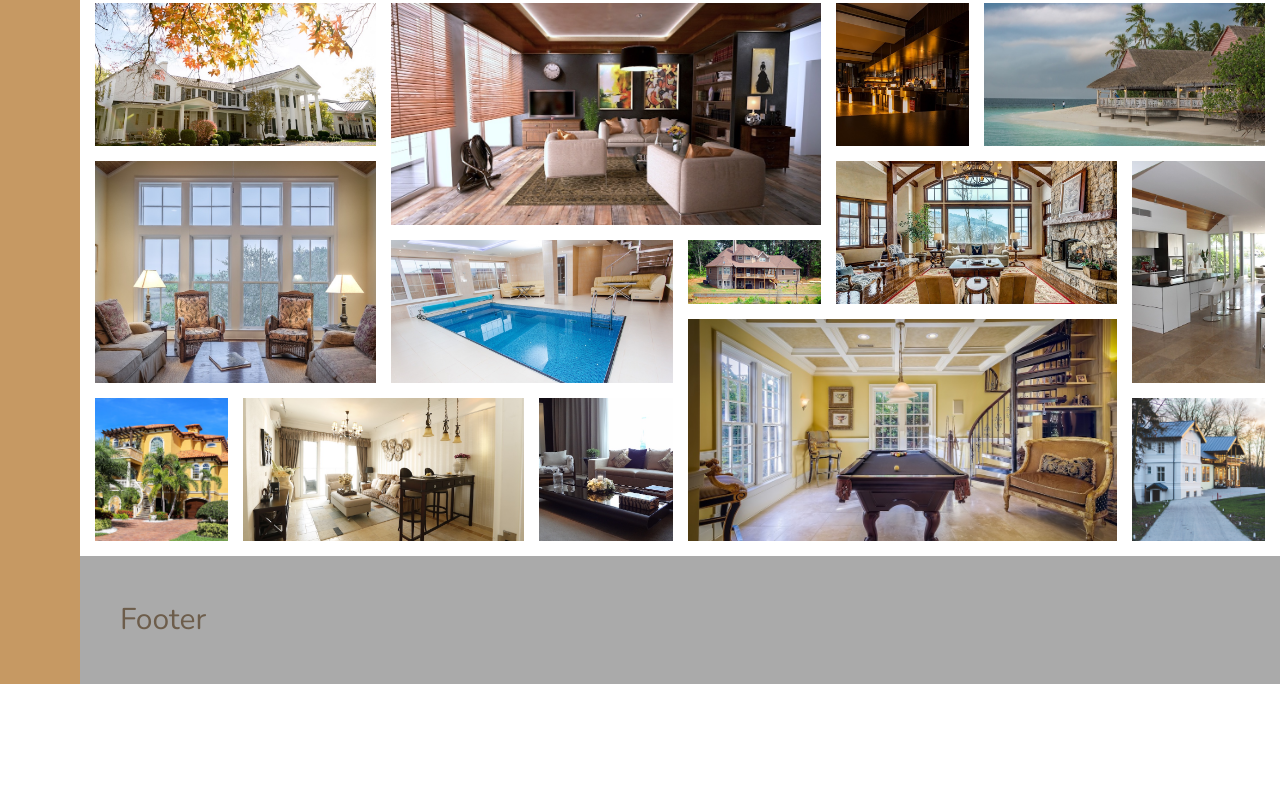
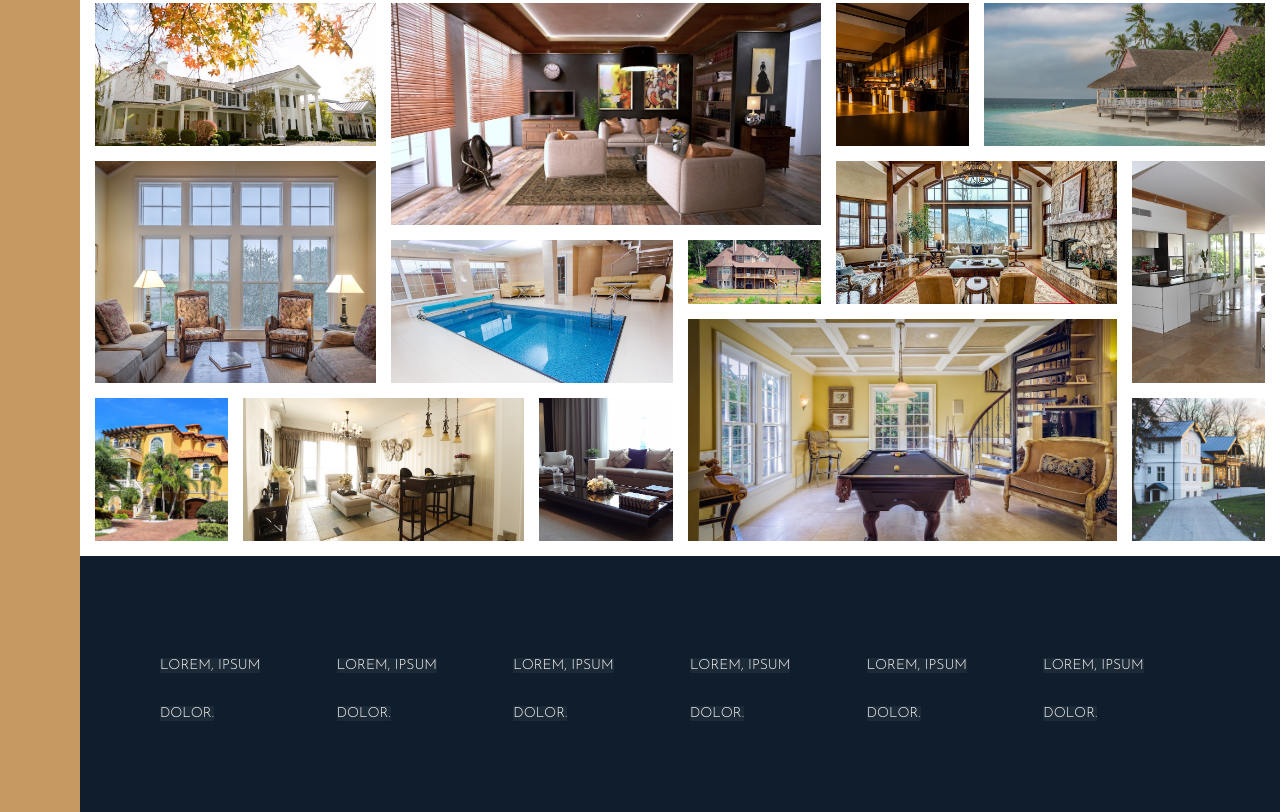
Before and after one commit to ghoul007/Ntr-scss, a website: page index.html in a window 1280 px wide. Shown: the part 2994-3806 px from the top of the page. Before the commit the page ends 3678 px from the top, so only its background shows below. Drawn offline with nearby package versions, Linux system fonts and the light colour scheme.

Commit message:
building footer

```diff
--- a/index.html
+++ b/index.html
@@ -373,7 +373,15 @@
 
 
     <footer class="footer">
-        Footer
+
+        <nav class="nav">
+            <li class="nav__item"><a href="" class="nav__link">Lorem, ipsum dolor.</a></li>
+            <li class="nav__item"><a href="" class="nav__link">Lorem, ipsum dolor.</a></li>
+            <li class="nav__item"><a href="" class="nav__link">Lorem, ipsum dolor.</a></li>
+            <li class="nav__item"><a href="" class="nav__link">Lorem, ipsum dolor.</a></li>
+            <li class="nav__item"><a href="" class="nav__link">Lorem, ipsum dolor.</a></li>
+            <li class="nav__item"><a href="" class="nav__link">Lorem, ipsum dolor.</a></li>
+        </nav>
     </footer>
 
 </body>
--- a/sass/_footer.scss
+++ b/sass/_footer.scss
@@ -1,4 +1,33 @@
 .footer{
-    background-color: $color-grey-light-2;
+    background-color: $color-secondary;
     grid-column: full-start / full-end;
+    padding: 8rem;
+
 }
+
+.nav{
+    list-style: none;
+    display: grid;
+    grid-template-columns: repeat(auto-fit, minmax(15rem, 1fr));
+    grid-gap: 2rem;
+
+    align-items: center;
+
+    &__link:link,
+    &__link:visited{
+        font-size: 1.4rem;
+        color: #fff;
+        text-decoration: none;
+        font-family: $font-display;
+        text-transform: uppercase;
+        text-align: center;
+        background-color: rgba(#fff,.05);
+        transition: all .2s;
+    }
+
+    &__link:hover,
+    &__link:active {
+        background-color: rgba(#fff, .05);
+        transform: translateY(-3px);
+    }
+}
```
Also changed, not shown: css/style.css.
